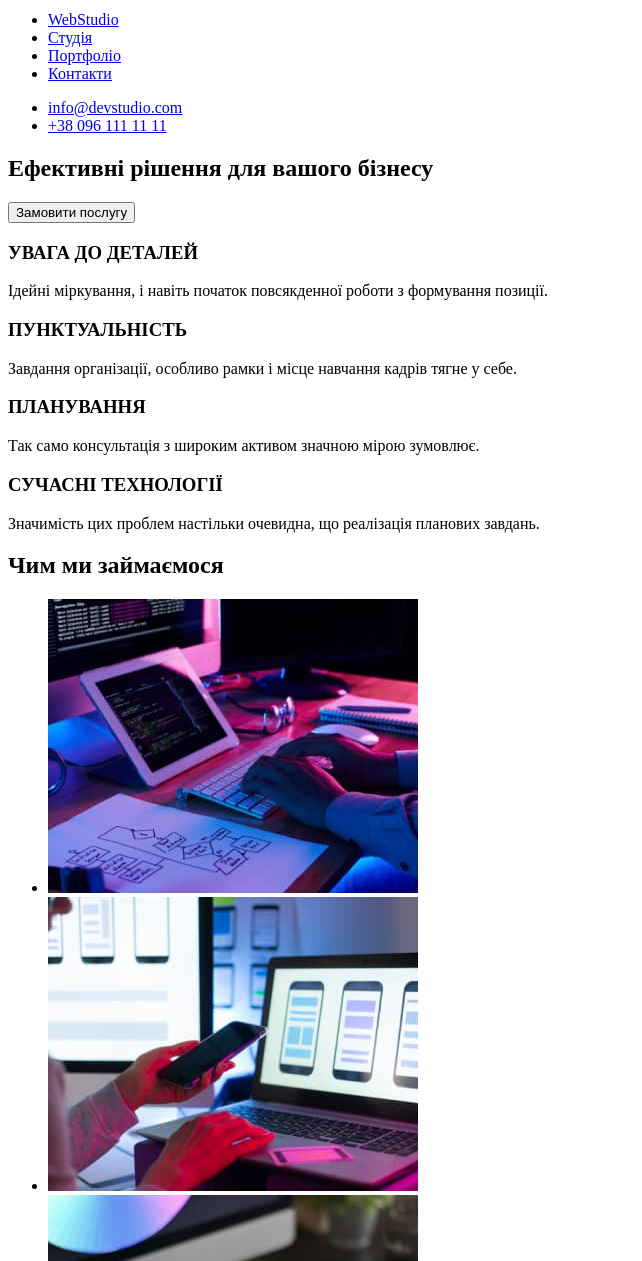
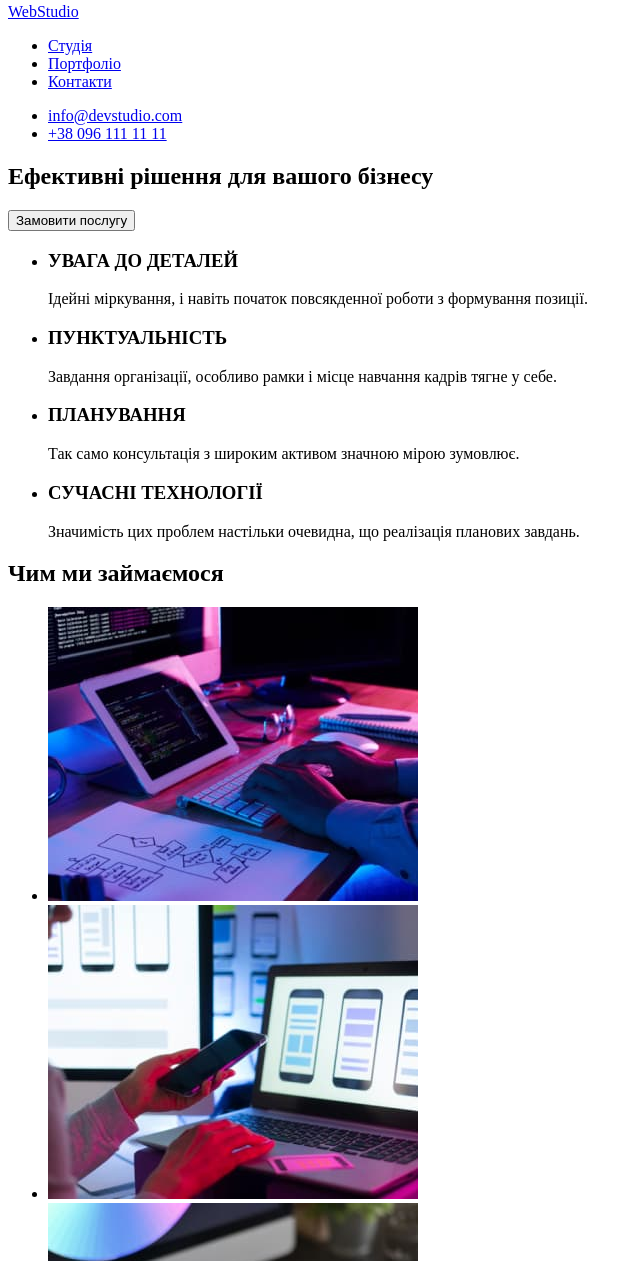
Before and after one commit to acrcane/goit-markup-hw-01, a plain HTML site: page index.html in a window 1280 px wide. Shown: the part 5-1266 px from the top of the page, without its empty margins (0-642 px from the left). Drawn offline with Linux system fonts and the light colour scheme.

Commit message:
Update index.html

```diff
--- a/index.html
+++ b/index.html
@@ -12,8 +12,8 @@
       <div class="nav-header">
         <!-- NAVIGATION -->
         <nav class="nav-container">
+          <a class="logo" href="#"><span class="logo-color">Web</span>Studio</a>
           <ul>
-            <li><a class="logo" href="#"><span class="logo-color">Web</span>Studio</a></li>
             <li><a href="#" class="nav-link">Студія</a></li>
             <li><a href="#" class="nav-link">Портфоліо</a></li>
             <li><a href="#" class="nav-link">Контакти</a></li>
@@ -27,60 +27,64 @@
             </ul>
         </div>
       </div>
-      <!-- HEADER INFO -->
-      <section class="header-info-section">
+  </header>
+      <!-- MOTTO -->
+  <section class="motto-section">
         <!-- H1 MOTTO -->
         <div class="title-container">
           <h1 class="title-motto">Ефективні рішення для вашого бізнесу</h1>
           <!-- ORDER BUTTON -->
           <button type="button">Замовити послугу</button>
-        </div>
-      </section>
-  </header>
+      </div>
+  </section>
   <!-- MAIN -->
   <main class="main">
     <!-- FIRST SECTION -->
     <section class="what-we-do">
-      <div class="section-container">
+      <h2 class="invis-title" style="display: none;">first section title</h2>
+      <div class="info-container">
         <!-- INFO CONTAINERS -->
-          <div class="info-to-do">
-            <!-- Так, я знаю про ієрархію загаловків, але я не знаю який ще тег використати тут замість
-             <h3>. Я думав про <р>, але це також буде неправильно -->
+        <ul>
+          <li>
             <h3 class="title-info">УВАГА ДО ДЕТАЛЕЙ</h3>
-            <p class="to-do-txt">Ідейні міркування, і навіть початок повсякденної роботи з формування позиції.</p>
-          </div>
-          <div class="info-to-do">
+            <p class="info-txt">Ідейні міркування, і навіть початок повсякденної роботи з формування позиції.</p>
+          </li>
+          <li>
             <h3 class="title-info">ПУНКТУАЛЬНІСТЬ</h3>
-            <p class="to-do-txt">Завдання організації, особливо рамки і місце навчання кадрів тягне у себе.</p>
-          </div>
-          <div class="info-to-do">
+            <p class="info-txt">Завдання організації, особливо рамки і місце навчання кадрів тягне у себе.</p>
+          </li>
+          <li>
             <h3 class="title-info">ПЛАНУВАННЯ</h3>
-            <p class="to-do-txt">Так само консультація з широким активом значною мірою зумовлює.</p>
-          </div>
-          <div class="info-to-do">
+            <p class="info-txt">Так само консультація з широким активом значною мірою зумовлює.</p>
+          </li>
+          <li>
             <h3 class="title-info">СУЧАСНІ ТЕХНОЛОГІЇ</h3>
-            <p class="to-do-txt">Значимість цих проблем настільки очевидна, що реалізація планових завдань.</p>
-          </div>
+            <p class="info-txt">Значимість цих проблем настільки очевидна, що реалізація планових завдань.</p>
+          </li>
+        </ul>
+        </div>
+    </section>
           <!-- INFO IMAGES -->
-          <div class="info-to-do-container-img">
-              <h2 class="title-main">Чим ми займаємося</h2>
-                <ul>
-                  <li><img src="./images/img(4).jpg" alt="image" width="370"></li>
-                  <li><img src="./images/img(5).jpg" alt="image" width="370"></li>
-                  <li><img src="./images/img(6).jpg" alt="image" width="370"></li>
-              </ul>
-          </div>
-      </div>
+    <section class="img-info-secrion">
+        <h2 class="section-title">Чим ми займаємося</h2>
+        <div class="img-info-container">
+            <ul>
+                <li><img class="img-info" src="./images/img(4).jpg" alt="image" width="370"></li>
+                <li><img class="img-info" src="./images/img(5).jpg" alt="image" width="370"></li>
+                <li><img class="img-info" src="./images/img(6).jpg" alt="image" width="370"></li>
+            </ul>
+        </div>
     </section>
-    <section class="who-we-are">
-        <!-- SECOND SECTION -->
+    <!-- MEMBERS SECTION -->
+    <section class="members-section">
+      <!-- SECTION TITLE -->
         <h2 class="title-main">Наша команда</h2>
         <!-- MEMBERS INFO -->
         <ul>
-          <li><figure class="member-fig"><img src="./images/img.jpg" alt="member" width="270"><figcaption class="member-info"><h3>Ігор Дем'яненко</h3><p lang="en" class="member">Product Designer</p></figcaption></figure></li>
-          <li><figure class="member-fig"><img src="./images/img(1).jpg" alt="member" width="270"><figcaption class="member-info"><h3>Ольга Рєпіна</h3><p lang="en" class="member">Frontend Developer</p></figcaption></figure></li>
-          <li><figure class="member-fig"><img src="./images/img(2).jpg" alt="member" width="270"><figcaption class="member-info"><h3>Микола Тарасов</h3><p lang="en" class="member">Marketing</p></figcaption></figure></li>
-          <li><figure class="member-fig"><img src="./images/img(3).jpg" alt="member" width="270"><figcaption class="member-info"><h3>Михайло Єрмаков</h3><p lang="en" class="member">UI Designer</p></figcaption></figure></li>
+          <li><img src="./images/img.jpg" alt="member" width="270"><h3 class="title-info">Ігор Дем'яненко</h3><p lang="en" class="info-txt">Product Designer</p></li>
+          <li><img src="./images/img(1).jpg" alt="member" width="270"><h3 class="title-info">Ольга Рєпіна</h3><p lang="en" class="info-txt">Frontend Developer</p></li>
+          <li><img src="./images/img(2).jpg" alt="member" width="270"><h3 class="title-info">Микола Тарасов</h3><p lang="en" class="info-txt">Marketing</p></li>
+          <li><img src="./images/img(3).jpg" alt="member" width="270"><h3 class="title-info">Михайло Єрмаков</h3><p lang="en" class="info-txt">UI Designer</p></li>
         </ul>
     </section>
   </main>
@@ -92,7 +96,7 @@
         <!-- ADDRESS -->
         <address class="address-links-footer">
           <ul>
-            <li><a href="https://goo.gl/maps/axauV3P69afeNjEUA">
+            <li><a href="https://goo.gl/maps/axauV3P69afeNjEUA" rel="nofollow noreferrer noopener" target="_blank">
               м. Київ, пр-т Лесі Українки, 26</a></li>
             <li><a href="mailto:info@devstudio.com">
               info@devstudio.com</a></li>
```
